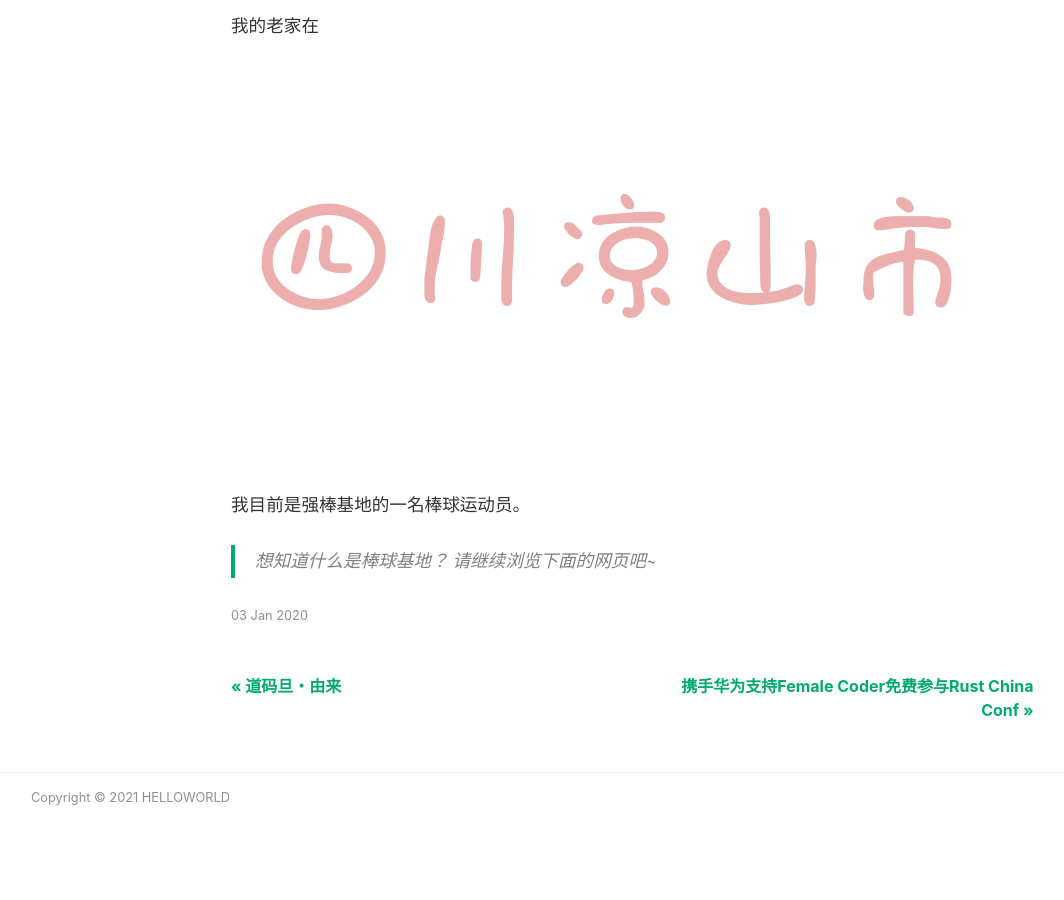
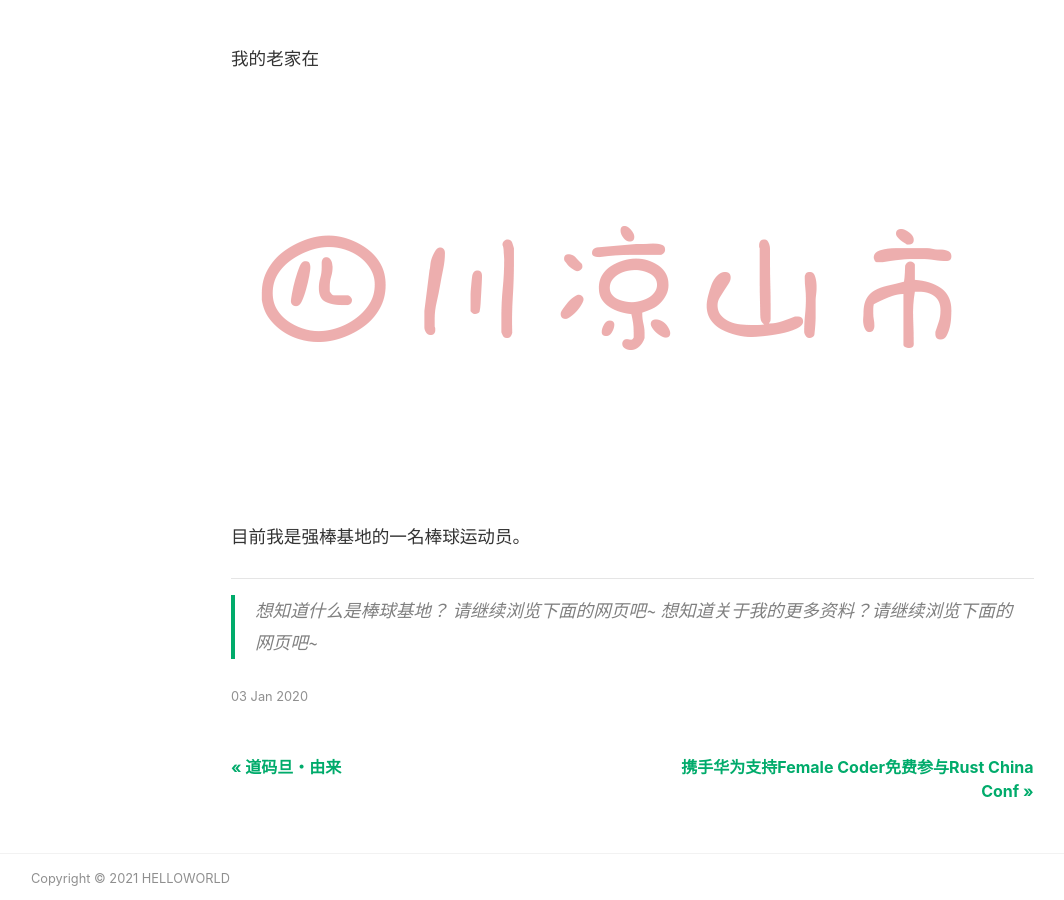
Before and after one commit to xsq1739/myweb2, a Jekyll site: the page built from _posts/2020-01-03-ai-shang-bian-cheng.md, in a window 1280 px wide and 900 px high, scrolled down 2143 px. Shown: the whole window, without its empty margins (54-1118 px from the left). Built offline with Jekyll 4.4.1, drawn with Linux system fonts in a browser that asks for light colours; nearby versions of some CDN libraries; before the commit the page ends 2962 px from its top, so only the background shows below that; some of the changed text lies outside the part shown.

Commit message:
Update 2020-01-03-ai-shang-bian-cheng.md

```diff
--- a/_posts/2020-01-03-ai-shang-bian-cheng.md
+++ b/_posts/2020-01-03-ai-shang-bian-cheng.md
@@ -6,6 +6,7 @@
 ---
 欢迎来到我的个人网页😄
 我先来介绍一下自己吧
+---
 我是
 ![100](../assets/images/吉克石子.png)
 我今年
@@ -15,5 +16,8 @@
 我的老家在
 ![100](../assets/images/四川.png)
 
-我目前是强棒基地的一名棒球运动员。
+目前我是强棒基地的一名棒球运动员。
+
+---
 > 想知道什么是棒球基地？ 请继续浏览下面的网页吧~
+> 想知道关于我的更多资料？请继续浏览下面的网页吧~
```
